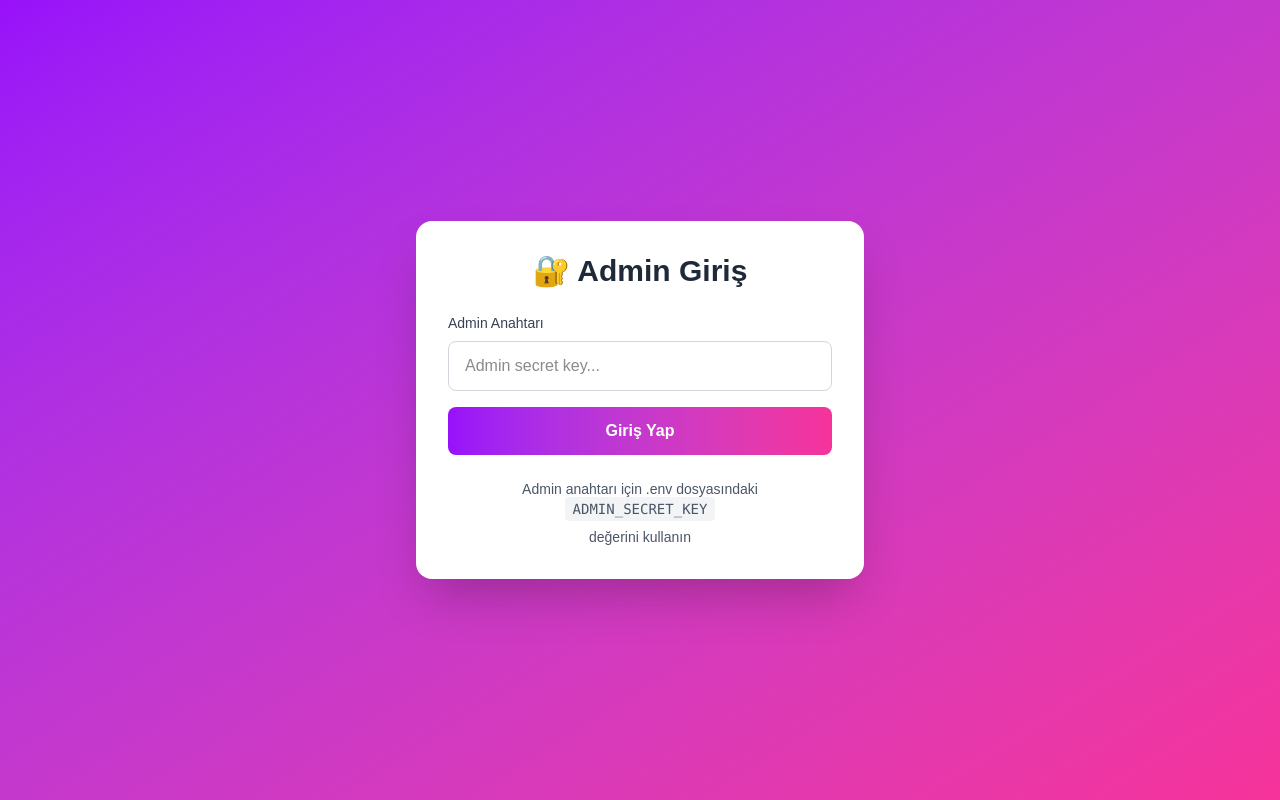
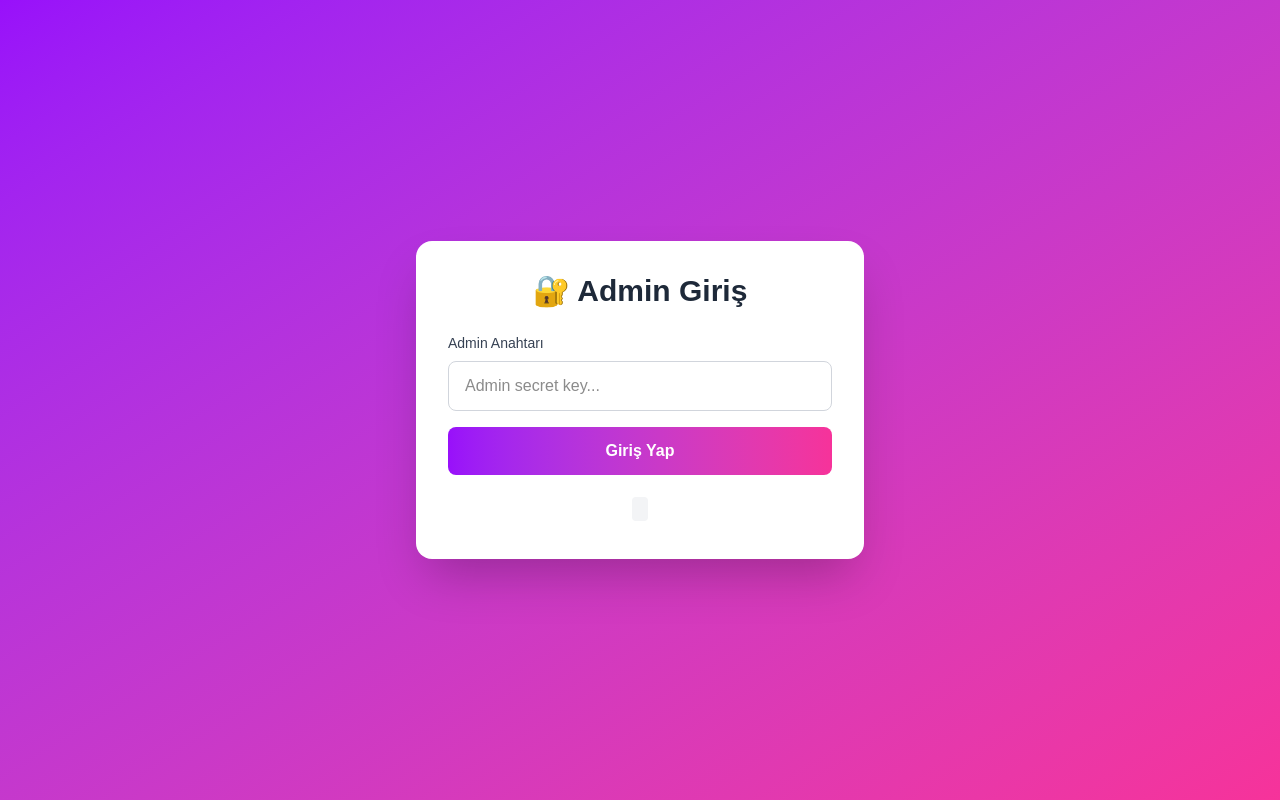
Before and after one commit to mustafaatakli/AI-Destekli-Web-Finans-Sistemi, a Next.js app: page /admin in a window 1280 px wide. Built offline with nearby package versions, Linux system fonts and the light colour scheme.

Commit message:
Update page.tsx

```diff
--- a/app/admin/page.tsx
+++ b/app/admin/page.tsx
@@ -172,9 +172,9 @@ export default function AdminPanel() {
             </button>
           </form>
           <div className="mt-6 text-center text-sm text-gray-600">
-            <p>Admin anahtarı için .env dosyasındaki</p>
-            <code className="bg-gray-100 px-2 py-1 rounded">ADMIN_SECRET_KEY</code>
-            <p className="mt-2">değerini kullanın</p>
+            <p></p>
+            <code className="bg-gray-100 px-2 py-1 rounded"></code>
+            <p className="mt-2"></p>
           </div>
         </div>
       </div>
```
